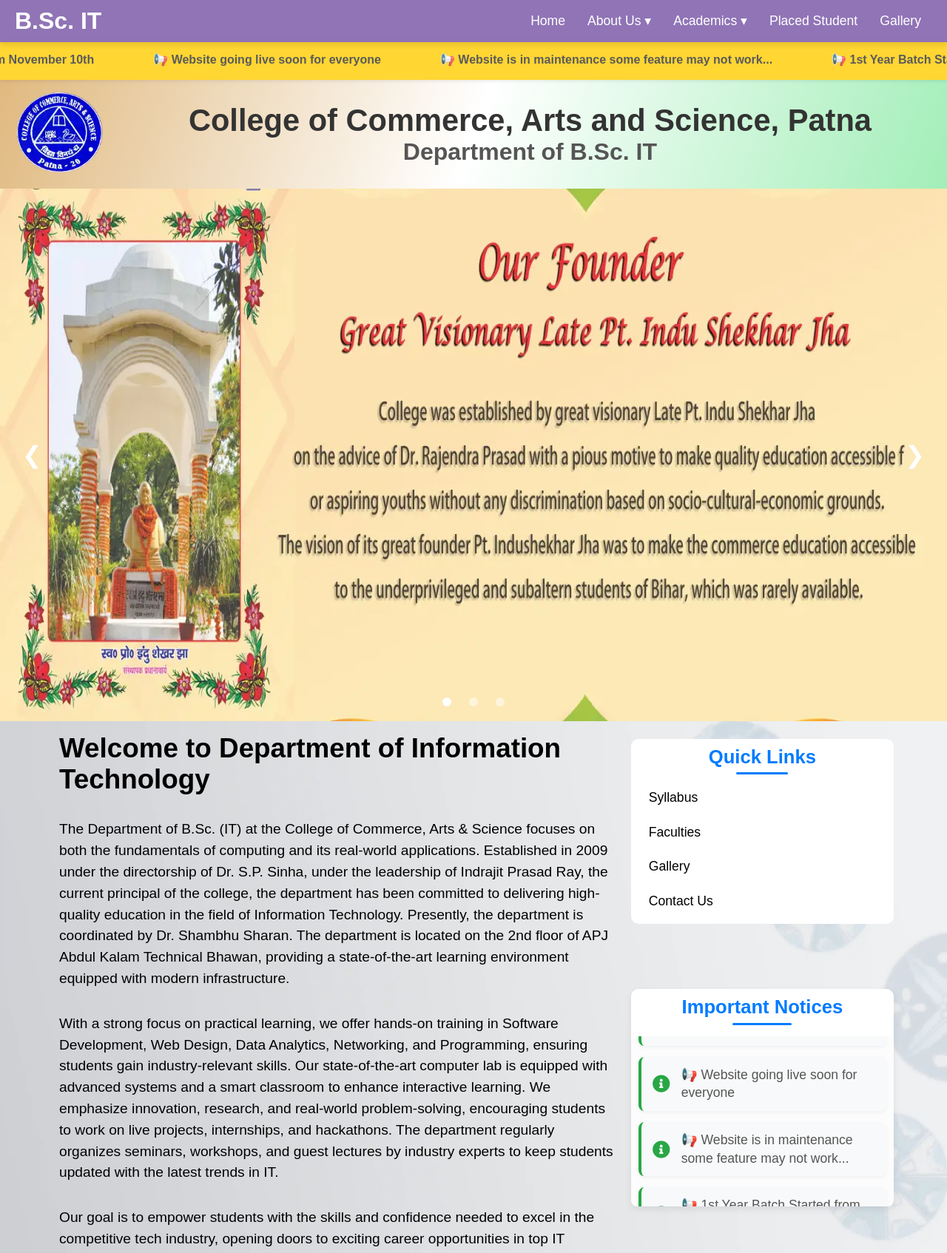
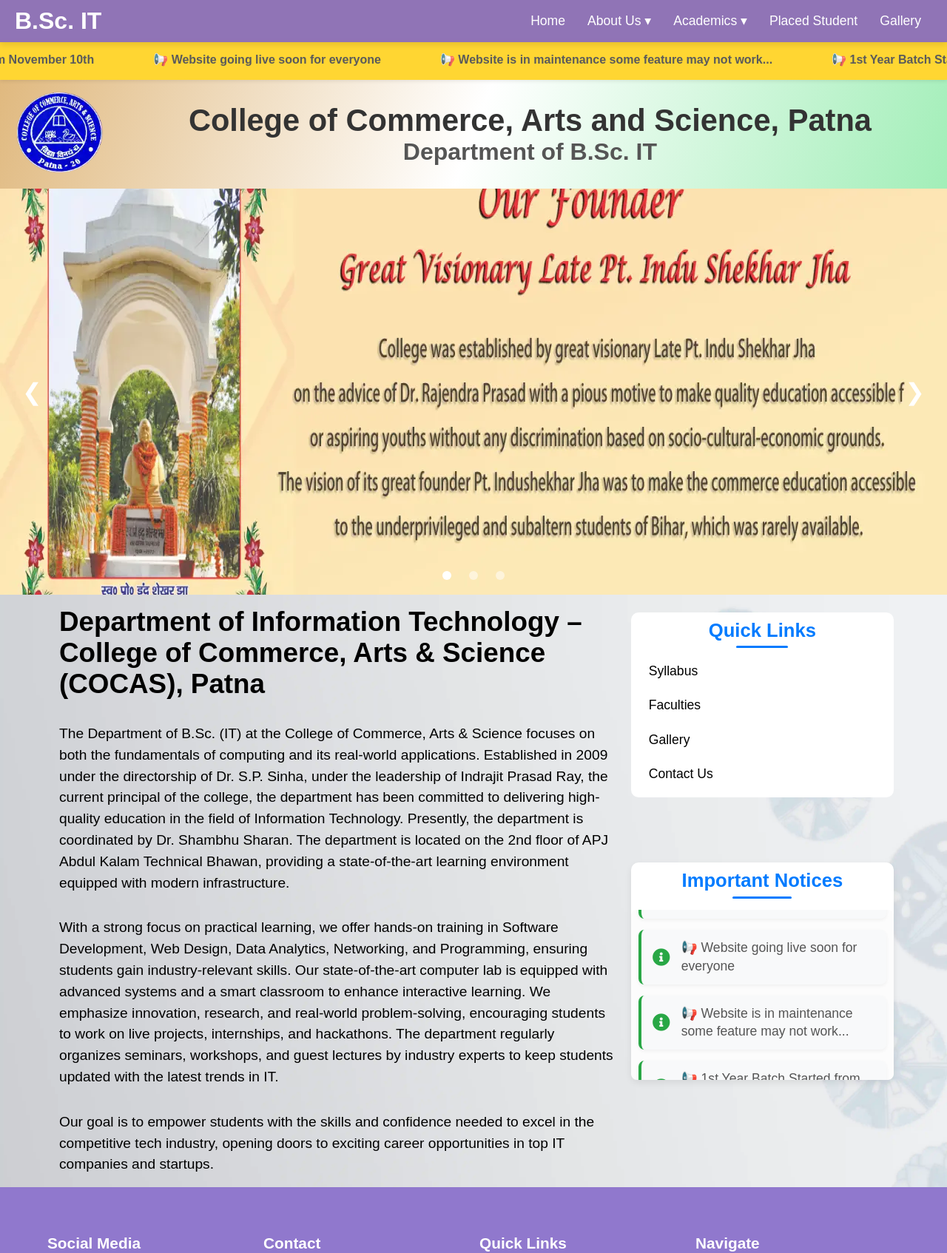
Before and after one commit to Rajkamal2k22/bsc-it-copy, a PHP site: page / in a window 1280 px wide. Shown: the top 1694 px of the page at 74% size. Run offline with PHP 8.4, Linux system fonts and the light colour scheme; some web fonts are replaced.

Commit message:
SEO text changed

```diff
--- a/history.html
+++ b/history.html
@@ -156,7 +156,7 @@
         <div class="homeTextBg">
             <div class="homeTextSection">
                 <div class="hometext">
-                    <h1>Welcome to College Of Commerce, Arts and Science</h1>
+                    <h1>College of Commerce, Arts & Science (COCAS), Patna</h1>
 
                     <p id="para1">College of Commerce, Arts & science, Patna, established in 1949, recognized under
                         Sections 2 (f) and 12 (B) of the UGC Act 1956 is a premier constituent College of Patliputra
--- a/index.html
+++ b/index.html
@@ -235,7 +235,7 @@
         <div class="homeTextBg">
             <div class="homeTextSection">
                 <div class="hometext">
-                    <h1 id="welcome">Welcome to Department of Information Technology</h1>
+                    <h1 id="welcome">Department of Information Technology – College of Commerce, Arts & Science (COCAS), Patna</h1>
 
                     <p id="para1">The Department of B.Sc. (IT) at the College of Commerce, Arts & Science focuses on
                         both the fundamentals of computing and its real-world applications. Established in 2009 under
--- a/styles.css
+++ b/styles.css
@@ -297,7 +297,7 @@ body {
 
 .slider {
   display: flex;
-  aspect-ratio: 16/9;
+  aspect-ratio: 21/9;
   overflow-x: auto;
   scroll-snap-type: x mandatory;
   scroll-behavior: smooth;
```
